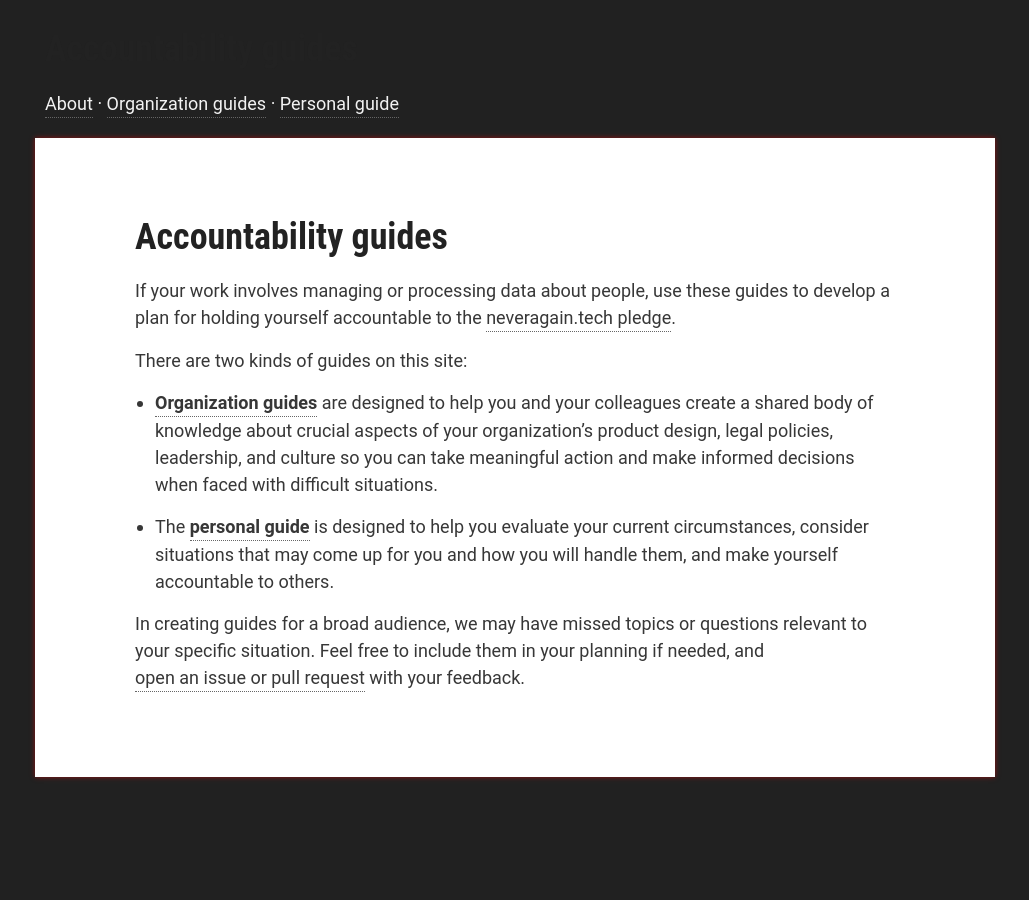
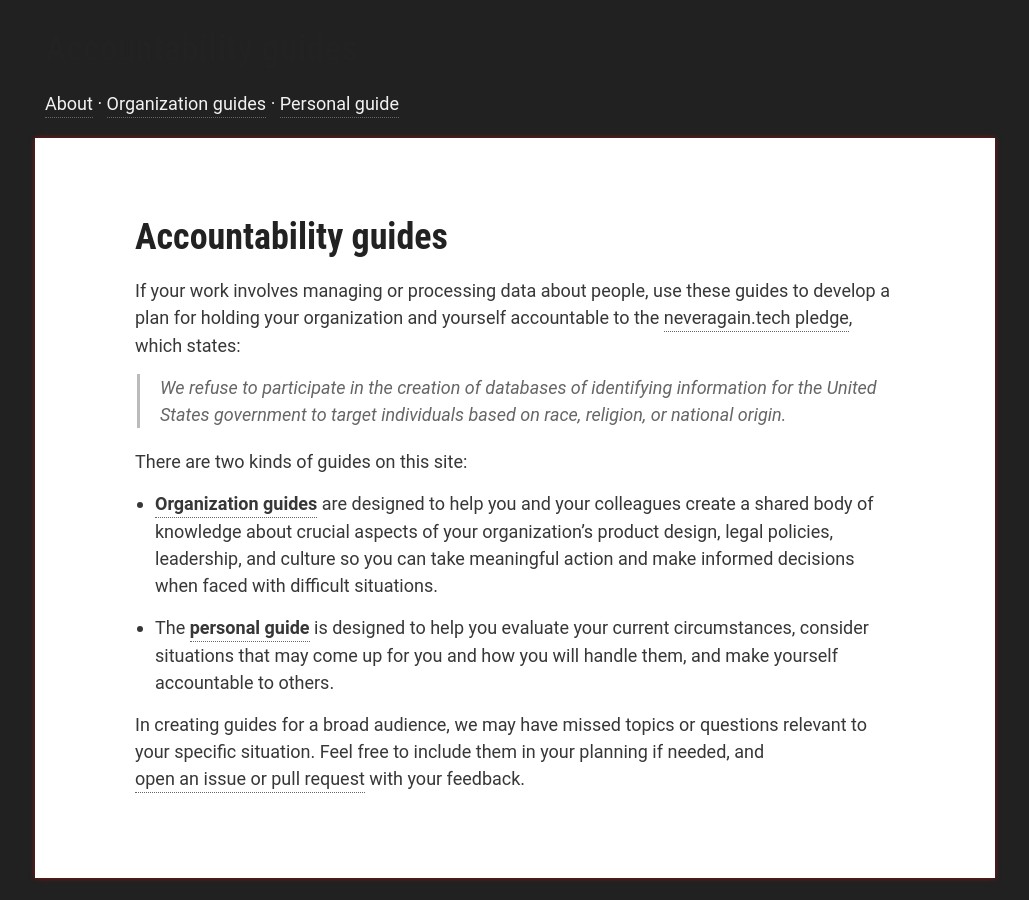
Before and after one commit to accountability-guides/accountability-guides.github.io, a Jekyll site: the page built from index.md, in a window 1280 px wide. Shown: the whole page, without its empty margins (125-1154 px from the left). Built offline with Jekyll 4.4.1, drawn with Linux system fonts in a browser that asks for light colours.

Commit message:
more clear

```diff
--- a/index.md
+++ b/index.md
@@ -3,7 +3,9 @@ title: Accountability guides
 layout: page
 ---
 
-If your work involves managing or processing data about people, use these guides to develop a plan for holding yourself accountable to the [neveragain.tech pledge](http://neveragain.tech).
+If your work involves managing or processing data about people, use these guides to develop a plan for holding your organization and yourself accountable to the [neveragain.tech pledge](http://neveragain.tech), which states:
+
+> We refuse to participate in the creation of databases of identifying information for the United States government to target individuals based on race, religion, or national origin.
 
 There are two kinds of guides on this site:
 
```
